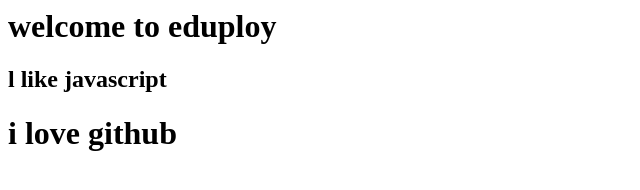
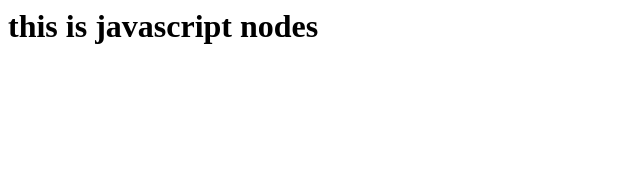
Before and after one commit to havish07/edupoly, a plain HTML site: page index.html in a window 1280 px wide. Shown: the whole page, without its empty margins (0-640 px from the left). Drawn offline with Linux system fonts and the light colour scheme.

Commit message:
change 4

```diff
--- a/index.html
+++ b/index.html
@@ -1,9 +1,3 @@
-<h1>welcome to eduploy
+<h1>this is javascript nodes
 
 </h1>
-<h2>l like javascript
-
-</h2>
-<h1>i love github
-
-</h1>
```
